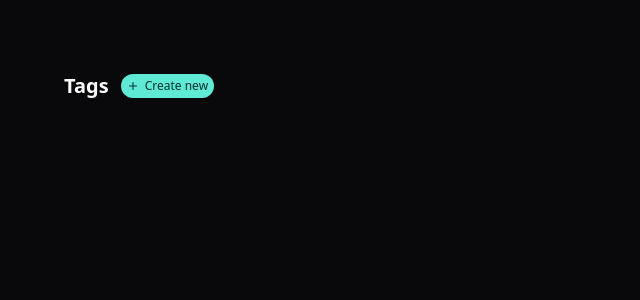
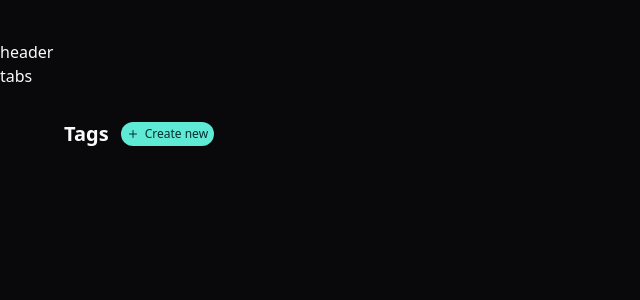
Before and after one commit to AlvesPHGA/nivo, a React (Vite) app: page / in a window 1280 px wide. Shown: the top 300 px of the page, without its empty margins (0-640 px from the left). Built offline with nearby package versions, Linux system fonts and the light colour scheme.

Commit message:
added Header and Tabs components in app tsx

```diff
--- a/src/App.tsx
+++ b/src/App.tsx
@@ -1,9 +1,14 @@
 import { Plus } from 'lucide-react';
+import { Header } from './components/global/Header/Header';
+import { Tabs } from './components/Tabs/Tabs';
 
 export function App() {
    return (
       <div className="py-10 space-y-8">
-         <header></header>
+         <div>
+            <Header />
+            <Tabs />
+         </div>
          <main className="max-w-6xl mx-auto space-y-5">
             <div className="flex items-center gap-3">
                <h1 className="text-xl font-bold">Tags</h1>
```
